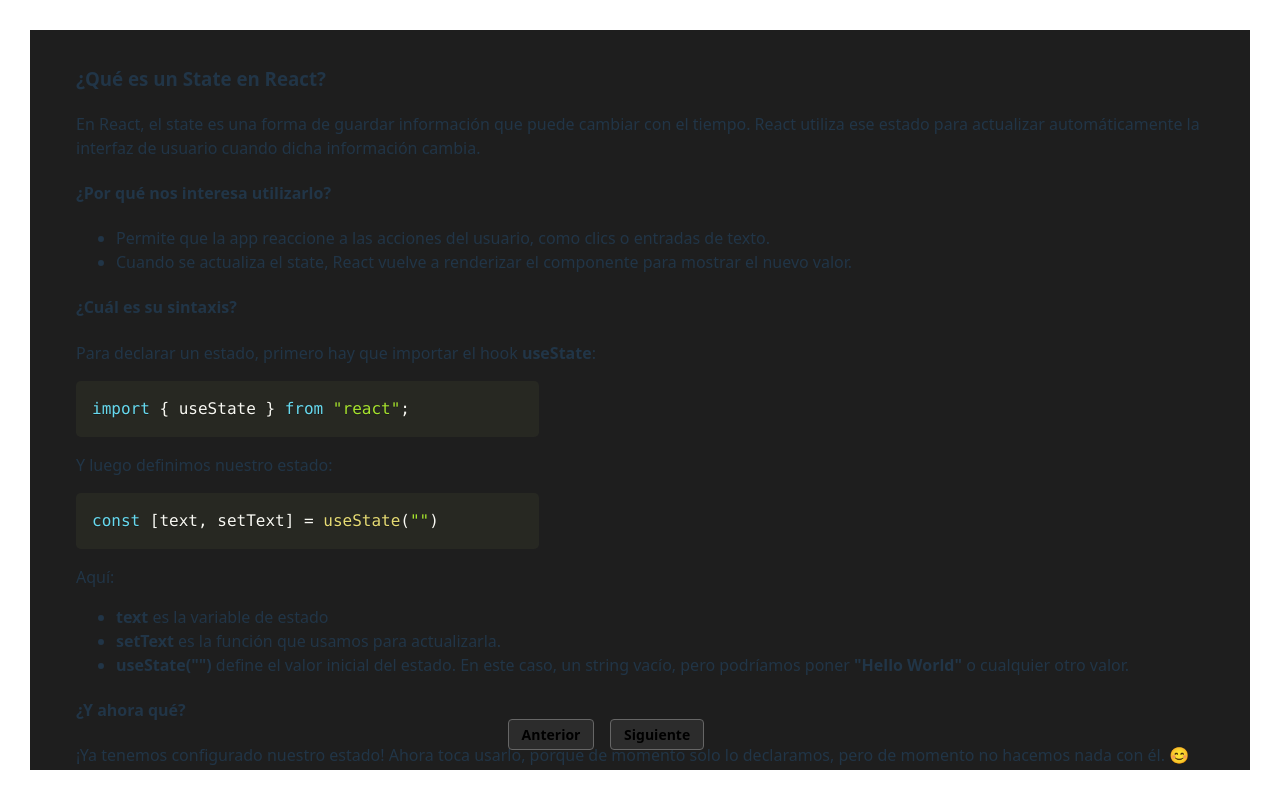
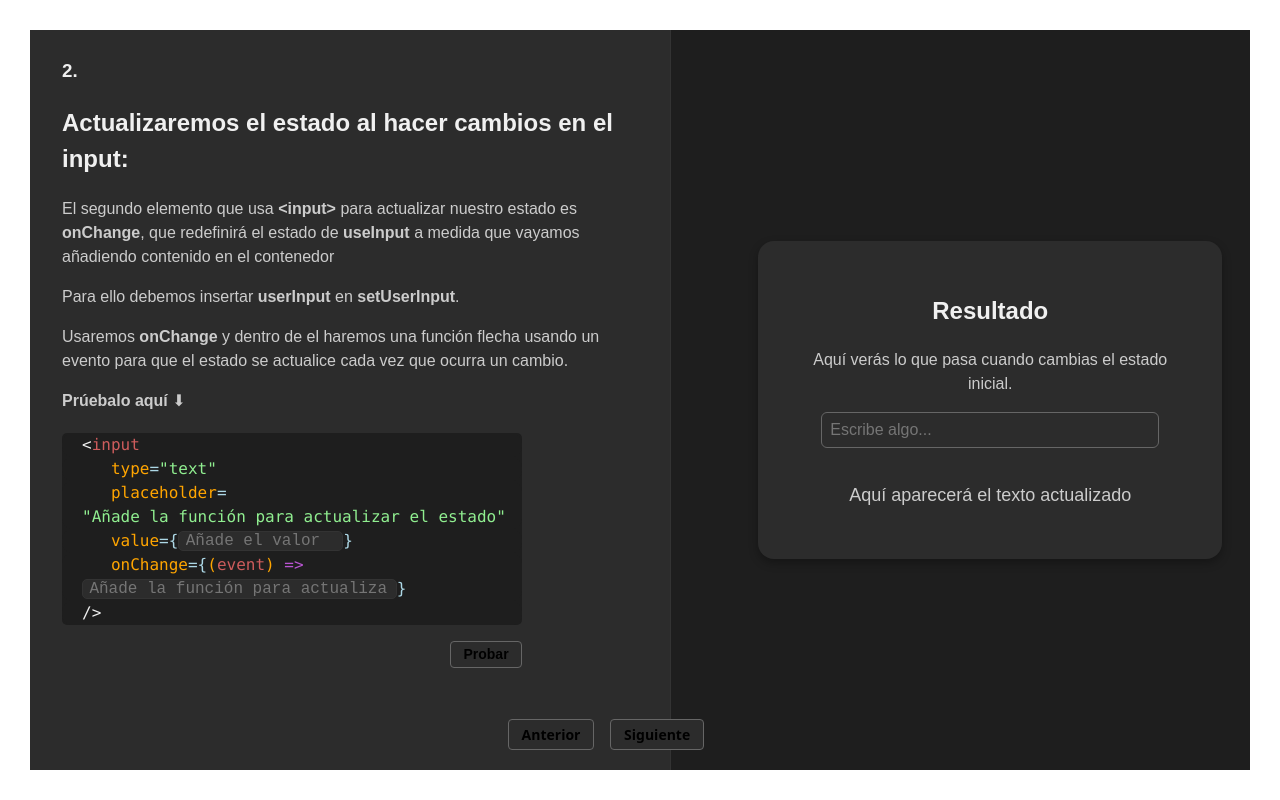
Before and after one commit to Roberttovarv/UseState, a React (Vite) app: page / in a window 1280 px wide. Built offline with nearby package versions, Linux system fonts and the light colour scheme.

Commit message:
Vamos por el segundo nivel

```diff
--- a/src/App.tsx
+++ b/src/App.tsx
@@ -4,6 +4,7 @@ import { CustomButton } from "./components/CustomButton.tsx";
 import { LevelOne } from "./levels/LevelOne.tsx"
 import { StartScreen } from "./levels/StartScreen.tsx";
 import { useState } from "react";
+import { LevelTwo } from "./levels/LevelTwo.tsx";
 
 
 
@@ -12,10 +13,10 @@ import { useState } from "react";
 function App() {
 
   const [level, setLevel] = useState<Boolean>(false)
-  let  currentLevel = <StartScreen />
+  let  currentLevel = <LevelTwo />
 
   if (level) {
-    currentLevel = <LevelOne />
+    currentLevel = <LevelTwo />
   }
 
   return (
--- /dev/null
+++ b/src/levels/LevelTwo.tsx
@@ -0,0 +1,129 @@
+import { useState } from "react";
+
+import {
+    containerStyle,
+    leftPanelStyle,
+    rightPanelStyle,
+    resultBoxStyle,
+    textStyle,
+    textInput,
+    ExerciseTextInput,
+} from "../styles/styles.ts";
+
+import { CustomButton } from "../components/CustomButton.tsx";
+import { ColoredText } from "../components/ColoredText.tsx";
+
+export const LevelTwo = () => {
+    const [valueText, setValueText] = useState<string>("");
+    const [onChangeText, setOnChangeText] = useState<string>("");
+    const [userInput, setUserInput] = useState<string>("")
+
+    const [valueExercise, setValueExercise] = useState<string>("");
+    const [onChangeExercise, setOnChangeExercise] = useState<string>("");
+
+    const handleUserExercise = () => {
+        setValueExercise(valueText);
+        setOnChangeExercise(onChangeText)
+        console.log(valueExercise, onChangeExercise);
+
+    }
+
+
+    return (
+        <div style={containerStyle}>
+            <div style={leftPanelStyle}>
+                <h3 >2.</h3>
+                <h2>Actualizaremos el estado al hacer cambios en el input:</h2>
+                <p style={textStyle}>
+                    El segundo elemento que usa <b>{"<input>"}</b> para actualizar nuestro estado es <b>{"onChange"}</b>, que redefinirá el estado de <b>useInput</b> a medida que vayamos añadiendo contenido en el contenedor</p>
+                <p style={textStyle}>
+                    Para ello debemos insertar <b>userInput</b> en <b>setUserInput</b>.
+                </p>
+                <p style={textStyle}>
+                    Usaremos <b>onChange</b> y dentro de el haremos una función flecha usando un evento para que el estado se actualice cada vez que ocurra un cambio.
+                </p>
+                <p style={textStyle}>
+
+                </p>
+                <div>
+                    <div style={{ marginBottom: 20 }}>
+                        <label style={textStyle}><b>Prúebalo aquí ⬇</b></label>
+                    </div>
+                    <div style={{ width: "80%" }}>
+                        <div style={{
+                            backgroundColor: containerStyle.backgroundColor,
+                            borderRadius: 5
+                        }}>
+
+                            <ColoredText text={[
+                                ["<"],
+                                ["input ", "indianred"]]} />
+                            <ColoredText text={[
+                                ["   type", "orange"],
+                                ["=", "lightblue"],
+                                ['"text"', "lightgreen"]
+                            ]} />
+                            <ColoredText text={[
+                                ["   placeholder", "orange"],
+                                ["=", "lightblue"],
+                                ['"Añade la función para actualizar el estado"', "lightgreen"]
+                            ]} />
+                            <ColoredText text={[
+                                ["   value", "orange"],
+                                ["={", "lightblue"],
+                                [<input
+                                    type="text"
+                                    placeholder="Añade el valor"
+                                    value={valueText}
+                                    onChange={(event) => setValueText(event.target.value)}
+                                    style={{ ...ExerciseTextInput, width: 150, margin: 0 }}
+                                />, undefined],
+                                ["}", "lightblue"],
+                            ]} />
+                            <ColoredText text={[
+                                ["   onChange", "orange"],
+                                ["={", "lightblue"],
+                                ['(', "orange"],
+                                ["event", "indianred"],
+                                [') ', "orange"],
+                                ["=> ", "mediumorchid"],
+                                [<input
+                                    type="text"
+                                    placeholder="Añade la función para actualizar el estado"
+                                    value={onChangeText}
+                                    onChange={(event) => setOnChangeText(event.target.value)}
+                                    style={{ ...ExerciseTextInput, width: 300, margin: 0 }}
+                                />, undefined],
+                                ["}", "lightblue"],
+                            ]}
+                            />
+                            <ColoredText text={[["/>"]]} />
+                        </div>
+                        <div style={{ margin: 0, display: "flex", justifyContent: "end" }}>
+                            <CustomButton onClick={handleUserExercise}>Probar</CustomButton>
+                        </div>
+                    </div>
+                </div>
+
+            </div>
+
+            <div style={rightPanelStyle}>
+                <div style={resultBoxStyle}>
+                    <h2>Resultado</h2>
+                    <p style={textStyle}>Aquí verás lo que pasa cuando cambias el estado inicial.</p>
+                    <input
+                        type="text"
+                        placeholder="Escribe algo..."
+                        value={userInput}
+                        onChange={(e) => setUserInput(e.target.value)}
+                        style={textInput}
+                    />
+
+                    <p style={{ color: "#ccc", fontSize: "18px" }}>
+                        {userInput ? `Texto actualizado: ${userInput}` : "Aquí aparecerá el texto actualizado"}
+                    </p>
+                </div>
+            </div>
+        </div>
+    );
+}
--- a/src/styles/styles.ts
+++ b/src/styles/styles.ts
@@ -12,7 +12,7 @@ export const containerStyle: CSSProperties = {
 
 export const leftPanelStyle: CSSProperties = {
     width: "50%",
-    padding: "2rem",
+    padding: ".5rem 2rem",
     overflowY: "auto",
     borderRight: "1px solid #333",
     backgroundColor: "#2c2c2c",
@@ -22,7 +22,7 @@ export const leftPanelStyle: CSSProperties = {
 
 export const rightPanelStyle: CSSProperties = {
     width: "50%",
-    padding: "2rem",
+    padding: ".5rem 2rem",
     overflowY: "auto",
     backgroundColor: "#1e1e1e", // fondo más oscuro panel derecho
     display: "flex",
@@ -41,19 +41,6 @@ export const resultBoxStyle: CSSProperties = {
     textAlign: "center",
 };
 
-export const headingStyle: CSSProperties = {
-    fontSize: "24px",
-    fontWeight: "bold",
-    marginBottom: "1rem",
-    color: "#ffffff",
-};
-
-export const subHeadingStyle: CSSProperties = {
-    fontSize: "20px",
-    fontWeight: 600,
-    marginBottom: "1rem",
-    color: "#ffffff",
-};
 
 export const textStyle: CSSProperties = {
     marginBottom: "1rem",
@@ -96,13 +83,15 @@ export const buttonStyle: CSSProperties = {
 }
 export const ExerciseTextInput: CSSProperties = {
     ...textInput,
-                  width: "auto",
-                  minWidth: "50",
-                  maxWidth: "110px",
+    width: 120,
     color: "lightgreen",
     height: ".7rem",
     marginTop: 15,
     fontSize: "1em",
     padding: "0.2em 0.4em",
     verticalAlign: "middle",
+    border: "1px solid #333",
+    borderRadius: "5px",
+    fontFamily: "monospace",
+    resize: "horizontal"
 }
```
Also changed, not shown: src/levels/LevelOne.tsx (+37 -33 lines), src/components/CustomButton.tsx (line endings or trailing spaces), src/levels/StartScreen.tsx (line endings or trailing spaces). Lines whose indentation alone changed are shown as unchanged.
